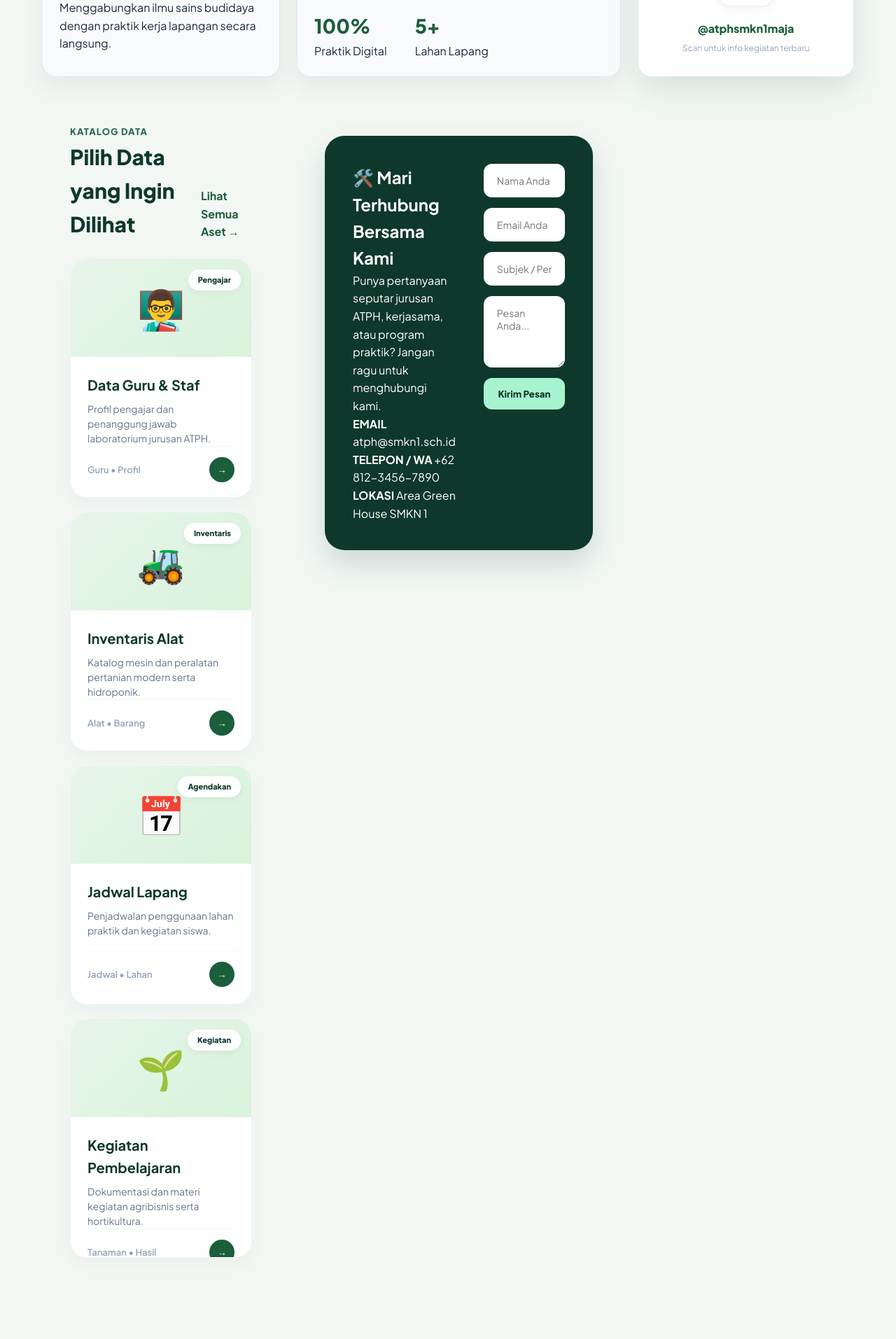
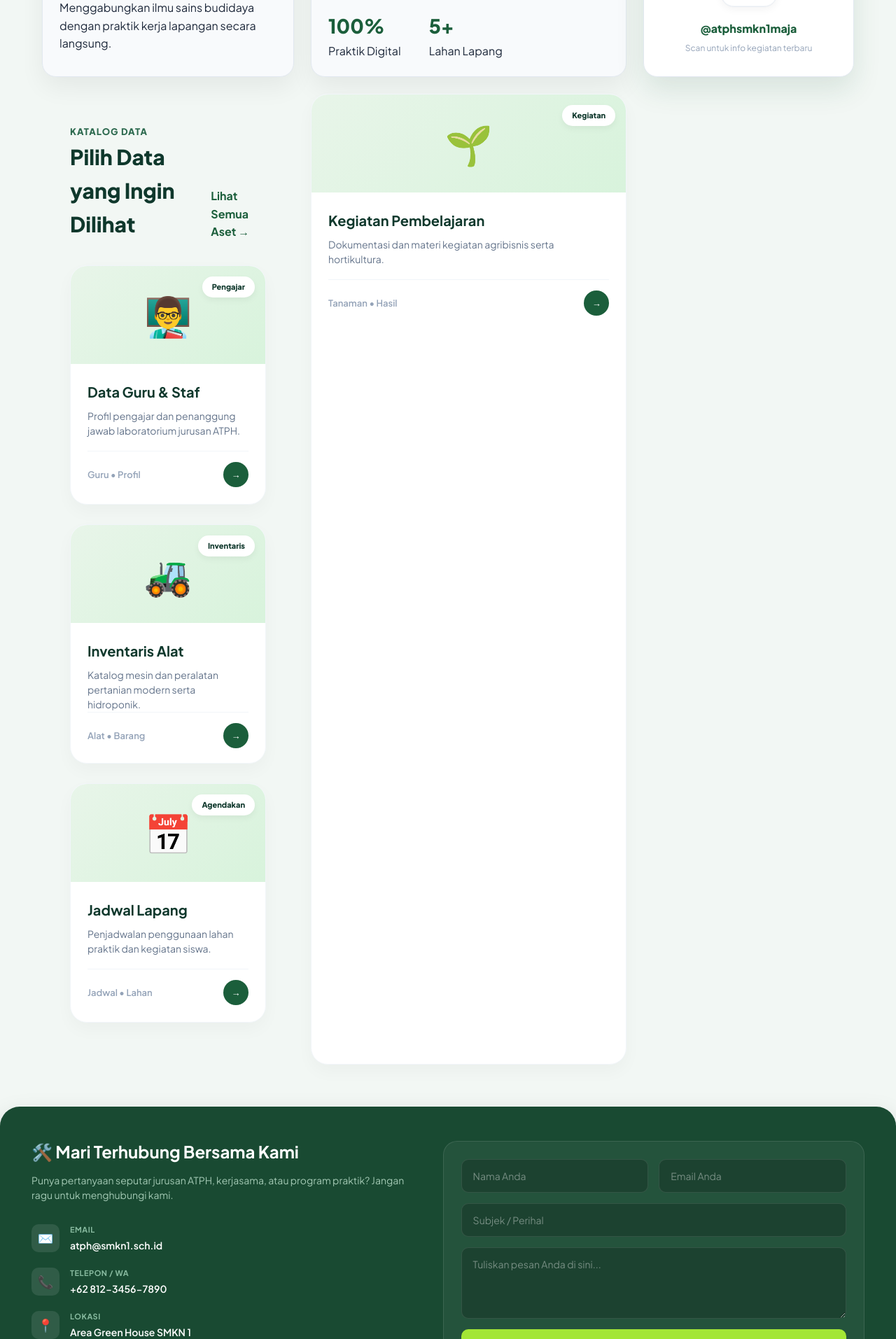
Before and after one commit to pujiadinda64-afk/crud-atph, a PHP site: page / in a window 1280 px wide. Shown: the part 1169-3082 px from the top of the page at 70% size. Before the commit the page ends 2965 px from the top, so only its background shows below. Run offline with PHP 8.4, Linux system fonts and the light colour scheme.

Commit message:
mengubah tampilan

```diff
--- a/index.php
+++ b/index.php
@@ -61,8 +61,8 @@
           <span class="avatar-icon">🏫</span>
         </div>
         <div class="proof-text">
-          <strong>SMKN 1 ATPH</strong>
-          <span>100% Digital System</span>
+          <strong>SMKN 1 Maja</strong>
+          <span>AGRIBISNIS TANAMAN PANGAN & HOLTIKURA</span>
         </div>
       </div>
     </div>
@@ -228,6 +228,7 @@
             </div>
           </div>
         </div>
+      </section>
 
         <!-- Card 4 -->
         <div class="card-item">
@@ -249,46 +250,71 @@
 
       </div>
     </div>
-  </section>
 
 <!-- SECTION KONTAK -->
 <section id="kontak">
-    <div class="container">
   <div class="contact-box">
     <div class="contact-grid">
+
+      <!-- Kolom Kiri: Informasi Kontak -->
       <div class="contact-info">
         <h2>🛠️ Mari Terhubung Bersama Kami</h2>
-            <p class="contact-sub">Punya pertanyaan seputar jurusan ATPH, kerjasama, atau program praktik? Jangan ragu untuk menghubungi kami.</p>
+        <p class="contact-desc">
+          Punya pertanyaan seputar jurusan ATPH, kerjasama, atau program praktik? Jangan ragu untuk menghubungi kami.
+        </p>
 
-            <div class="contact-item">
-              <strong>EMAIL</strong>
-              <span>atph@smkn1.sch.id</span>
-            </div>
-
-            <div class="contact-item">
-              <strong>TELEPON / WA</strong>
-              <span>+62 812-3456-7890</span>
-            </div>
-
-            <div class="contact-item">
-              <strong>LOKASI</strong>
-              <span>Area Green House SMKN 1</span>
+        <div class="info-list">
+          <div class="info-item">
+            <div class="info-icon">✉️</div>
+            <div>
+              <span class="info-label">EMAIL</span>
+              <p>atph@smkn1.sch.id</p>
             </div>
           </div>
 
-          <div class="contact-form-wrapper">
-            <form action="proses_kontak.php" method="POST" class="contact-form">
-              <input type="text" name="nama" placeholder="Nama Anda" required>
-              <input type="email" name="email" placeholder="Email Anda" required>
-              <input type="text" name="subjek" placeholder="Subjek / Perihal">
-              <textarea name="pesan" rows="4" placeholder="Pesan Anda..." required></textarea>
-              <button type="submit" class="btn-submit-contact">Kirim Pesan</button>
-            </form>
+          <div class="info-item">
+            <div class="info-icon">📞</div>
+            <div>
+              <span class="info-label">TELEPON / WA</span>
+              <p>+62 812-3456-7890</p>
+            </div>
+          </div>
+
+          <div class="info-item">
+            <div class="info-icon">📍</div>
+            <div>
+              <span class="info-label">LOKASI</span>
+              <p>Area Green House SMKN 1</p>
+            </div>
+          </div>
+
+          <div class="info-item">
+            <div class="info-icon">🕒</div>
+            <div>
+              <span class="info-label">JAM OPERASIONAL</span>
+              <p>• Senin - Jumat (07.00 - 15.30)</p>
             </div>
           </div>
         </div>
       </div>
+
+      <!-- Kolom Kanan: Form Pesan -->
+      <div class="contact-form-wrapper">
+        <form action="proses_kontak.php" method="POST" class="contact-form">
+          <div class="form-row">
+            <input type="text" name="nama" placeholder="Nama Anda" required>
+            <input type="email" name="email" placeholder="Email Anda" required>
+          </div>
+          <input type="text" name="subjek" placeholder="Subjek / Perihal">
+          <textarea name="pesan" rows="4" placeholder="Tuliskan pesan Anda di sini..." required></textarea>
+          <button type="submit" class="btn-submit-contact">Kirim Pesan ↗</button>
+        </form>
+      </div>
+
+    </div>
+  </div>
 </section>
+
 <script>
   // Efek elemen muncul berurutan saat halaman di-scroll
   const observer = new IntersectionObserver((entries) => {
--- a/style.css
+++ b/style.css
@@ -539,7 +539,11 @@
 
 /* --- 3. MENU DATA (INTERACTIVE CARDS) --- */
 #menu-data {
-  padding: 80px 0;
+  max-width: 1200px;
+  margin: 40px auto 60px auto;
+  padding: 0 20px;
+  width: 100%;
+  box-sizing: border-box;
 }
 
 .section-header {
@@ -547,6 +551,7 @@
   justify-content: space-between;
   align-items: flex-end;
   margin-bottom: 35px;
+  width: 100%;
 }
 
 .section-tag {
@@ -574,10 +579,12 @@
   color: #52b788;
 }
 
-.grid-cards {
+/* GRID KARTU (Berjejer Rapi ke Samping) */
+.grid-cards, .katalog-grid {
   display: grid;
-  grid-template-columns: repeat(auto-fit, minmax(260px, 1fr));
+  grid-template-columns: repeat(auto-fit, minmax(280px, 1fr));
   gap: 28px;
+  width: 100%;
 }
 
 .card-item {
@@ -585,13 +592,13 @@
   border-radius: 24px;
   overflow: hidden;
   box-shadow: 0 10px 25px rgba(0,0,0,0.03);
-  transition: all 0.3s ease;
+  transition: all 0.3s cubic-bezier(0.34, 1.56, 0.64, 1); /* Efek membal halus saat di-hover */
   border: 1px solid #f1f5f9;
 }
 
 /* EFEK INTERAKTIF MEMBAL SAAT DI-HOVER */
 .card-item:hover {
-  transform: translateY(-8px);
+  transform: translateY(-8px) scale(1.02); /* Efek terangkat dan sedikit membesar */
   box-shadow: 0 20px 35px rgba(27, 94, 59, 0.12);
   border-color: #a7f3d0;
 }
@@ -607,11 +614,11 @@
 
 .card-emoji {
   font-size: 55px;
-  transition: 0.3s;
+  transition: transform 0.3s cubic-bezier(0.34, 1.56, 0.64, 1);
 }
 
 .card-item:hover .card-emoji {
-  transform: scale(1.15) rotate(5deg);
+  transform: scale(1.15) rotate(5deg); /* Emoji membal dan agak miring */
 }
 
 .badge-card {
@@ -678,91 +685,146 @@
   transform: translateX(4px);
 }
 
-/* --- SECTION KATALOG DATA --- */
-#menu-data {
-  max-width: 1200px;
-  margin: 40px auto 60px auto !important;
-  padding: 0 20px;
-  clear: both; /* Memutus instruksi float/grid sebelumnya */
-  width: 100%;
-}
-
-.section-header {
-  display: flex;
-  justify-content: space-between;
-  align-items: flex-end;
-  margin-bottom: 25px;
-}
-
-.grid-cards {
-  display: grid;
-  grid-template-columns: repeat(auto-fit, minmax(260px, 1fr));
-  gap: 20px;
-  width: 100%;
-}
-
+//* --- SECTION KONTAK --- */
 /* --- SECTION KONTAK --- */
 #kontak {
   max-width: 1200px;
-  margin: 60px auto !important;
+  margin: 60px auto;
   padding: 0 20px;
-  clear: both;
+  clear: both; /* PENTING: Mencegah elemen berbenturan dengan section di atasnya */
   width: 100%;
+  box-sizing: border-box;
 }
 
 .contact-box {
-  background: #0f382c;
-  color: white;
+  background: #194a32; /* Warna hijau tua sesuai referensi */
+  color: #ffffff;
   border-radius: 28px;
-  padding: 40px;
-  box-shadow: 0 20px 40px rgba(15, 56, 44, 0.15);
+  padding: 45px;
+  box-shadow: 0 20px 40px rgba(0, 0, 0, 0.2);
   width: 100%;
   box-sizing: border-box;
 }
 
 .contact-grid {
   display: grid;
-  grid-template-columns: 1fr 1fr;
+  grid-template-columns: 1fr 1.1fr;
   gap: 40px;
-  align-items: start;
+  align-items: center;
 }
 
+/* Informational Section (Kiri) */
+.contact-info h2 {
+  font-size: 24px;
+  font-weight: 700;
+  margin-bottom: 12px;
+}
+
+.contact-desc {
+  font-size: 14px;
+  color: #a3c9b4;
+  margin-bottom: 30px;
+  line-height: 1.5;
+}
+
+.info-list {
+  display: flex;
+  flex-direction: column;
+  gap: 20px;
+}
+
+.info-item {
+  display: flex;
+  align-items: center;
+  gap: 15px;
+}
+
+.info-icon {
+  width: 40px;
+  height: 40px;
+  background: rgba(255, 255, 255, 0.1);
+  border-radius: 10px;
+  display: flex;
+  align-items: center;
+  justify-content: center;
+  font-size: 18px;
+}
+
+.info-label {
+  font-size: 11px;
+  font-weight: 700;
+  color: #88bba0;
+  letter-spacing: 0.5px;
+  display: block;
+}
+
+.info-item p {
+  margin: 2px 0 0 0;
+  font-size: 14px;
+  font-weight: 600;
+}
+
+/* Form Section (Kanan) */
 .contact-form-wrapper {
-  width: 100%;
+  background: rgba(255, 255, 255, 0.05);
+  padding: 25px;
+  border-radius: 20px;
+  border: 1px solid rgba(255, 255, 255, 0.1);
 }
 
 .contact-form {
   display: flex;
   flex-direction: column;
   gap: 15px;
-  width: 100%;
 }
 
+.form-row {
+  display: grid;
+  grid-template-columns: 1fr 1fr;
+  gap: 15px;
+}
+
+/* Styling Input & Textarea */
 .contact-form input,
 .contact-form textarea {
   width: 100%;
-  padding: 14px 18px;
-  border-radius: 12px;
+  padding: 14px 16px;
+  border-radius: 10px;
+  background: rgba(0, 0, 0, 0.2); /* Latar transparan gelap */
   border: 1px solid rgba(255, 255, 255, 0.1);
+  color: #ffffff;
+  font-size: 14px;
   outline: none;
-  font-size: 14px;
   box-sizing: border-box;
 }
 
+.contact-form input::placeholder,
+.contact-form textarea::placeholder {
+  color: rgba(255, 255, 255, 0.4);
+}
+
+.contact-form input:focus,
+.contact-form textarea:focus {
+  border-color: #a3e635;
+}
+
+/* Button Styling */
 .btn-submit-contact {
-  background: #a7f3d0;
+  background: #a3e635; /* Warna hijau terang neon */
   color: #0f382c;
   border: none;
   padding: 14px;
-  border-radius: 12px;
-  font-weight: 800;
+  border-radius: 10px;
+  font-weight: 700;
+  font-size: 15px;
   cursor: pointer;
-  transition: 0.3s ease;
+  transition: all 0.3s ease;
   width: 100%;
 }
 
 .btn-submit-contact:hover {
-  background: #ffffff;
+  background: #bef264;
+  transform: translateY(-2px);
 }
 
 /* Penyesuaian Tampilan Layar Kecil/Samping */
```
Also changed, not shown: kegiatan/detail.php (+67 -36 lines), Firefly.png (added), kegiatan/uploads/1788674288_Adinda.png (deleted), kegiatan/uploads/1788674288_KETUA.png (deleted), kegiatan/uploads/1788674288_army-removebg-preview.png (deleted), kegiatan/uploads/1788674288_bts-removebg-preview.png (deleted), kegiatan/uploads/1788674288_byngn.jpg (deleted), kegiatan/uploads/1788684233_Screenshot (100).png (deleted), kegiatan/uploads/1788684233_Screenshot (101).png (deleted), kegiatan/uploads/1788684233_Screenshot (98).png (deleted), kegiatan/uploads/1788684233_Screenshot (99).png (deleted), kegiatan/uploads/1788923386_penanaman.jpeg (added), kegiatan/uploads/1788925333_penyulaman bibit.jpeg (added). Lines whose indentation alone changed are shown as unchanged.
